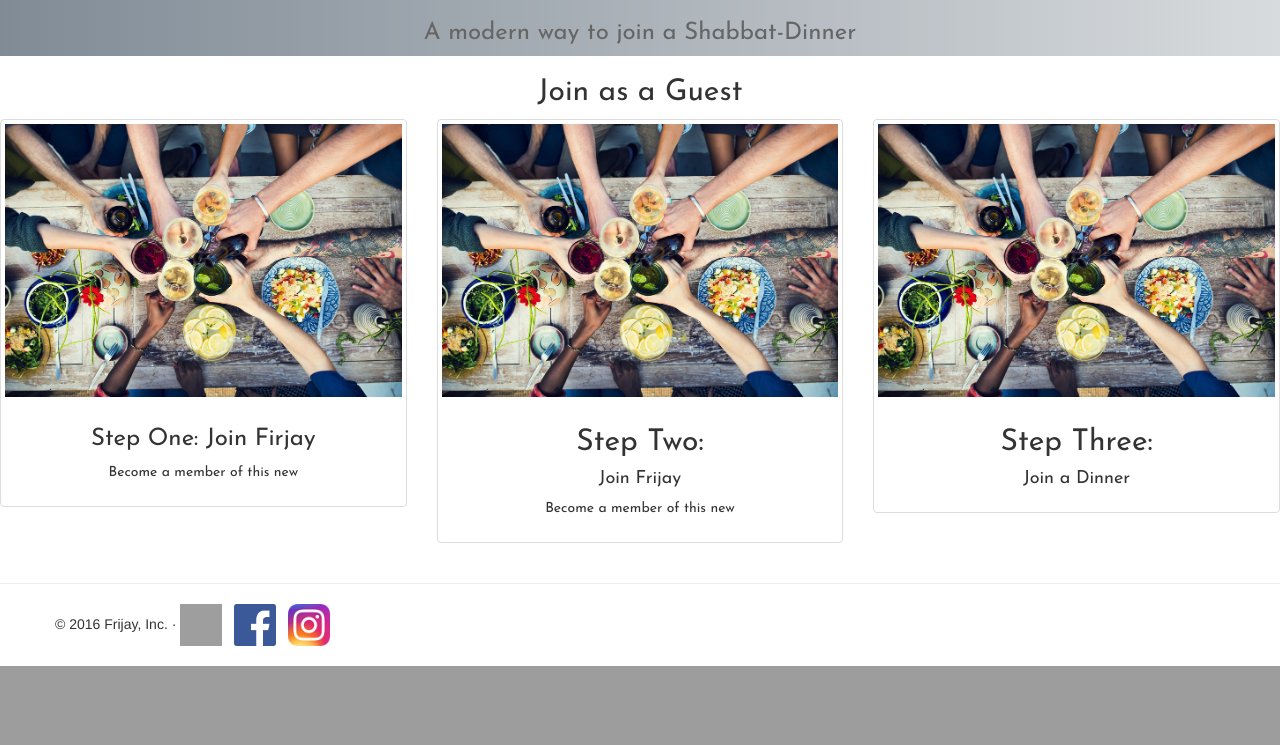
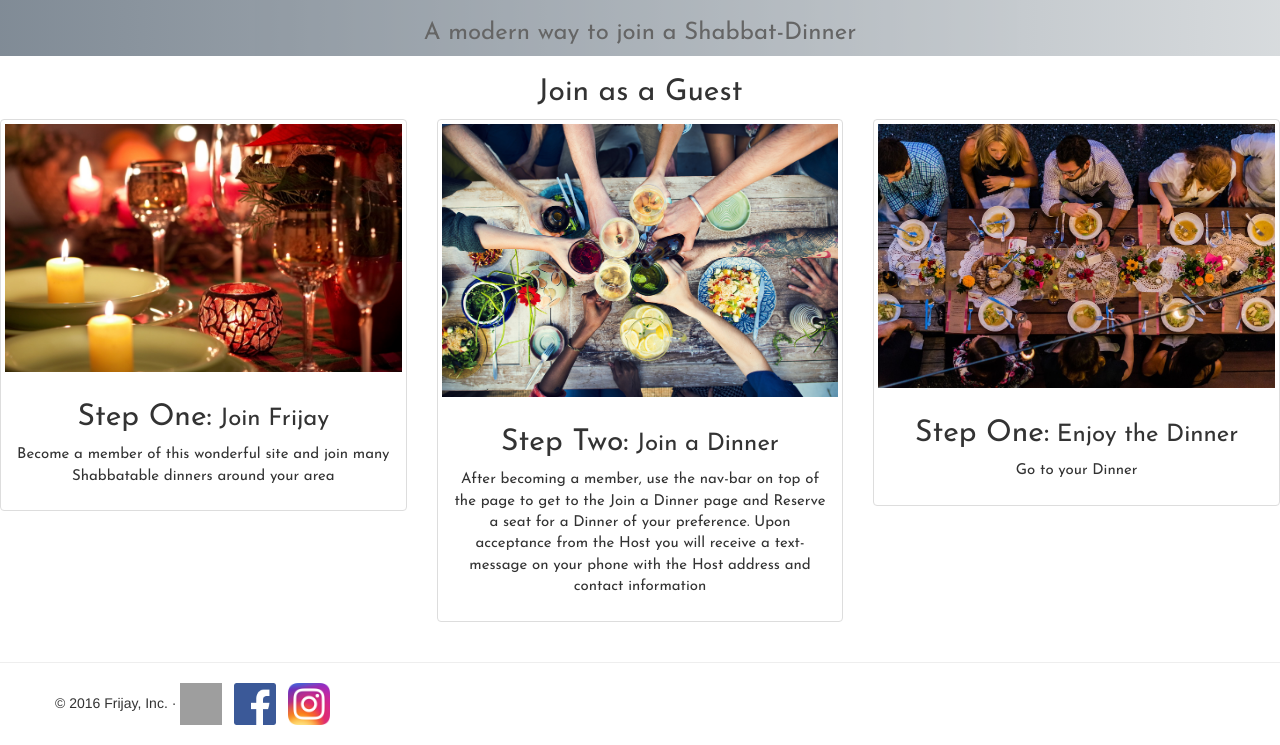
Before and after one commit to afranco07/shabbatTable, a Django app: page /howitworks/ in a window 1280 px wide. Shown: the part 450-1195 px from the top of the page. Before the commit the page ends 1116 px from the top, so only its background shows below. Run offline with Django 3.2, Linux system fonts and the light colour scheme; parts of the project's set-up code (start-up, migrations or seed data) failed here and were passed over; some libraries are stand-ins or nearby versions; grey boxes are pictures that could not be loaded.

Commit message:
Adding information for the steps

```diff
--- a/static/css/frijay.css
+++ b/static/css/frijay.css
@@ -157,7 +157,7 @@ input[type=text]:focus {
     background-image: url(../images/user1.jpg);
     background-size: cover;
     background-position:center center;
-    margin: 0px;
+    margin-bottom: 0px;
 }
 
 .img-circle.image1{
@@ -179,8 +179,11 @@ input[type=text]:focus {
     color: black;
     margin-bottom:10px;
     text-align: center;
-    background: #bdc3c7; /* fallback for old browsers */
-    background: -webkit-linear-gradient(to left, #bdc3c7 , #2c3e50); /* Chrome 10-25, Safari 5.1-6 */
-    background: linear-gradient(to left, #bdc3c7 , #2c3e50); /* W3C, IE 10+/ Edge, Firefox 16+, Chrome 26+, Opera 12+, Safari 7+ */
+    background: #bdc3c7;
+    background: -webkit-linear-gradient(to left, #bdc3c7 , #2c3e50);
+    background: linear-gradient(to left, #bdc3c7 , #2c3e50);
     width: 100%;
 }
+.howitworks.steps{
+    font-size: 30px;
+}
--- a/templates/frijay/howItWorks.html
+++ b/templates/frijay/howItWorks.html
@@ -4,6 +4,11 @@
 {% load staticfiles %}
 
 {% block body %}
+<!--<style>-->
+    <!--*{-->
+        <!--border: dashed;-->
+    <!--}-->
+<!--</style>-->
 <link href="https://fonts.googleapis.com/css?family=Josefin+Sans" rel="stylesheet">
 <div class="jumbotron howitworks">
 	<h1 class="display-3"> How It Works </h1>
@@ -20,10 +25,10 @@
 <div class="row">
   <div class="col-sm-6 col-md-4">
     <div class="thumbnail" style="font-family: 'Josefin Sans'">
-       <img src="{% static "images/image7.jpg" %}" alt="My image" />
+       <img src="{% static "images/image1.jpg" %}" alt="My image" />
       <div class="caption">
-        <h3><span class="howitworks steps">Step One:</span> Join Firjay</h3>
-        <p>Become a member of this new </p>
+        <h3><span class="howitworks steps">Step One:</span>  Join Frijay</h3>
+        <p style="font-size: 15px">Become a member of this wonderful site and join many Shabbatable dinners around your area </p>
       </div>
     </div>
   </div>
@@ -32,17 +37,19 @@
     <div class="thumbnail" style="font-family: 'Josefin Sans';">
        <img src="{% static "images/image7.jpg" %}" alt="My image" />
       <div class="caption">
-        <h2>Step Two:</h2><h4> Join Frijay</h4>
-        <p>Become a member of this new </p>
+        <h3><span class="howitworks steps">Step Two:</span>  Join a Dinner</h3>
+        <p style="font-size: 15px"> After becoming a member, use the nav-bar on top of the page to get to the Join a Dinner page
+        and Reserve a seat for a Dinner of your preference. Upon acceptance from the Host you will receive a text-message on your
+        phone with the Host address and contact information</p>
       </div>
     </div>
   </div>
     <div class="col-sm-6 col-md-4">
     <div class="thumbnail" style="font-family: 'Josefin Sans'">
-       <img src="{% static "images/image7.jpg" %}" alt="My image" />
+       <img src="{% static "images/image6.jpg" %}" alt="My image" />
       <div class="caption">
-        <h2>Step Three:</h2><h4> Join a Dinner</h4>
-        <p></p>
+        <h3><span class="howitworks steps">Step One:</span>  Enjoy the Dinner</h3>
+        <p style="font-size: 15px">Go to your Dinner </p>
       </div>
     </div>
   </div>
```
Also changed, not shown: static/images/city.jpg (deleted).
